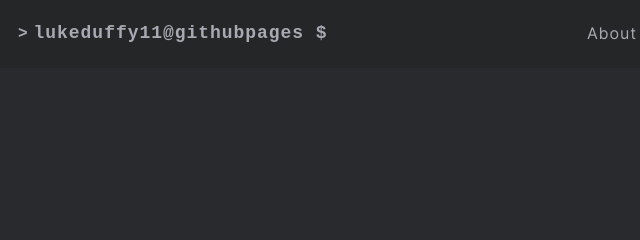
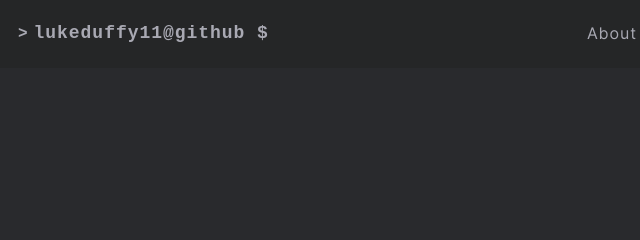
Before and after one commit to lukeduffy11/lukeduffy11.github.io, a plain HTML site: page tags/index.html in a window 1280 px wide. Shown: the top 240 px of the page, 242-882 px from the left. Drawn offline with nearby package versions, Linux system fonts and the light colour scheme.

```diff
--- a/tags/index.html
+++ b/tags/index.html
@@ -81,7 +81,7 @@
     <div class="logo">
 
             <span class="logo__mark">></span>
-            <span class="logo__text">lukeduffy11@githubpages $</span>
+            <span class="logo__text">lukeduffy11@github $</span>
             <span class="logo__cursor" style=
                   "
 
```
Also changed, not shown: 404.html (+1 -1 lines), about/index.html (+1 -1 lines), categories/index.html (+1 -1 lines), index.html (+2 -2 lines), posts/2020/04/first-post/index.html (+1 -1 lines), posts/2020/04/second-post/index.html (+1 -1 lines), posts/index.html (+1 -1 lines), series/index.html (+1 -1 lines), tags/getting-started/index.html (+1 -1 lines).
